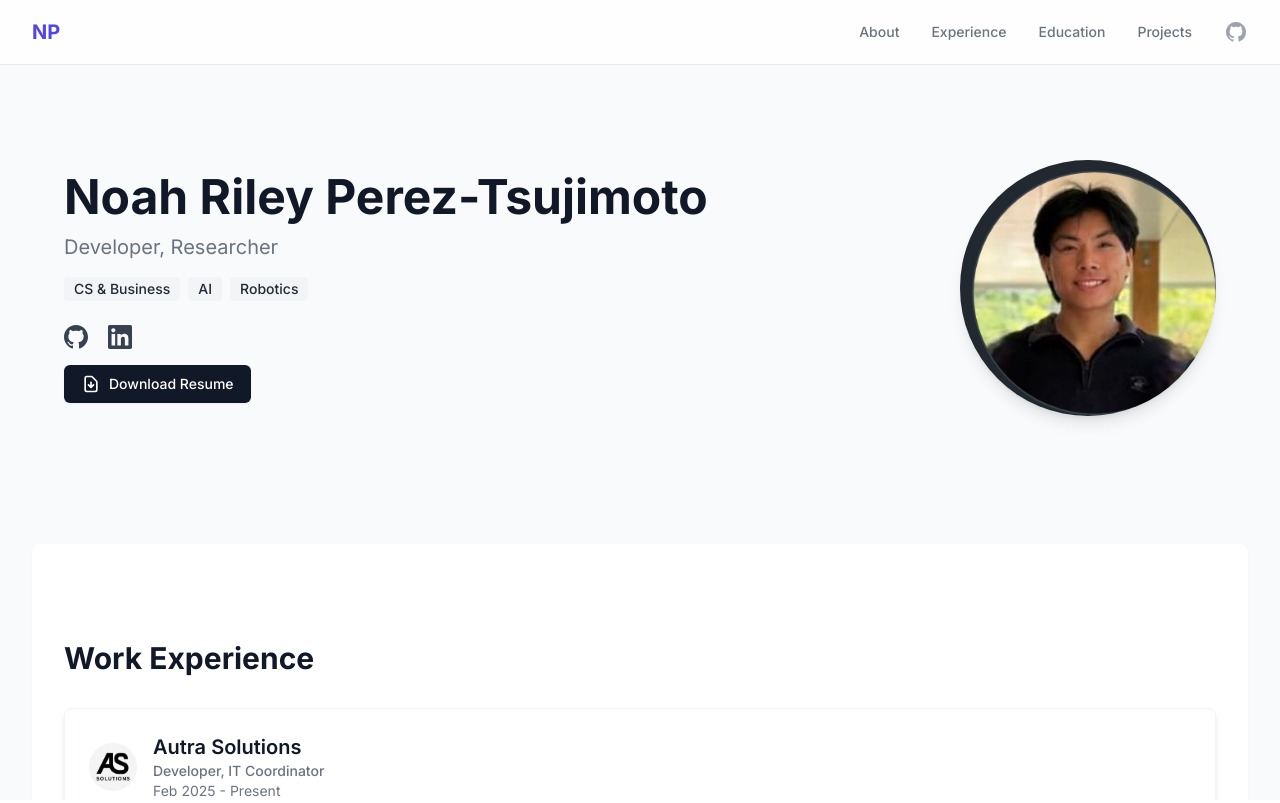
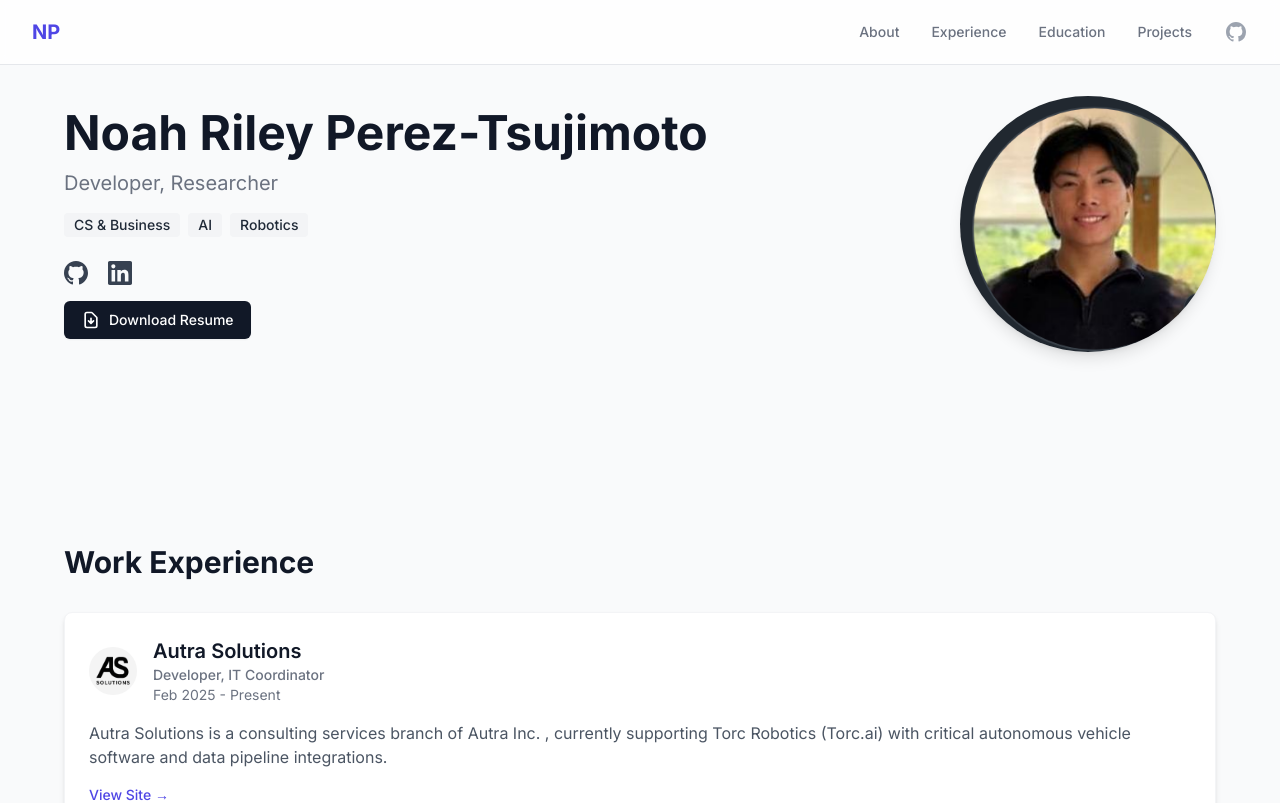
Before and after one commit to nrileyperez/me, a React (Vite) app: page / in a window 1280 px wide. Shown: the top 803 px of the page. Built offline with nearby package versions, Linux system fonts and the light colour scheme.

Commit message:
fix: simplify configuration for better reliability

```diff
--- a/index.html
+++ b/index.html
@@ -3,17 +3,12 @@
   <head>
     <meta charset="UTF-8" />
     <link rel="icon" type="image/svg+xml" href="favicon.svg" />
-    <meta name="viewport" content="width=device-width, initial-scale=1.0, viewport-fit=cover" />
-    <meta name="theme-color" content="#ffffff" />
-    <meta name="mobile-web-app-capable" content="yes" />
-    <meta name="apple-mobile-web-app-capable" content="yes" />
-    <meta name="apple-mobile-web-app-status-bar-style" content="default" />
+    <meta name="viewport" content="width=device-width, initial-scale=1.0" />
     <title>Noah Riley Perez-Tsujimoto - Portfolio</title>
-    <meta name="description" content="Portfolio website of Noah Riley Perez-Tsujimoto - Developer, Researcher" />
     <link href="https://fonts.googleapis.com/css2?family=Inter:wght@300;400;500;600;700&display=swap" rel="stylesheet">
   </head>
   <body>
     <div id="root"></div>
-    <script type="module" src="./src/main.tsx"></script>
+    <script type="module" src="/src/main.tsx"></script>
   </body>
 </html>
--- a/src/App.tsx
+++ b/src/App.tsx
@@ -7,18 +7,14 @@ import { portfolioData } from './data/portfolio'
 
 function App() {
   return (
-    <div className="min-h-screen bg-gray-50 overflow-x-hidden">
+    <div className="min-h-screen bg-gray-50">
       <Navbar />
-      <main className="pt-16 w-full max-w-7xl mx-auto px-4 sm:px-6 lg:px-8">
+      <div className="max-w-7xl mx-auto px-4 sm:px-6 lg:px-8">
         <Hero data={portfolioData.personal} />
-        <div className="bg-white rounded-lg shadow-sm my-8">
-          <WorkExperience data={portfolioData.workExperience} />
-        </div>
+        <WorkExperience data={portfolioData.workExperience} />
         <Education data={portfolioData.education} />
-        <div className="bg-white rounded-lg shadow-sm my-8">
-          <Projects data={portfolioData.projects} />
-        </div>
-      </main>
+        <Projects data={portfolioData.projects} />
+      </div>
     </div>
   )
 }
--- a/src/index.css
+++ b/src/index.css
@@ -1,28 +1,14 @@
-@import url('https://fonts.googleapis.com/css2?family=Inter:wght@300;400;500;600;700&display=swap');
-
 @tailwind base;
 @tailwind components;
 @tailwind utilities;
 
-* {
+body {
   margin: 0;
-  padding: 0;
-  box-sizing: border-box;
-  -webkit-font-smoothing: antialiased;
-  -moz-osx-font-smoothing: grayscale;
-}
-
-html, body {
-  height: 100%;
-  width: 100%;
-  overflow-x: hidden;
-  position: relative;
+  font-family: 'Inter', sans-serif;
 }
 
 #root {
-  min-height: 100%;
-  display: flex;
-  flex-direction: column;
+  min-height: 100vh;
 }
 
 /* Mobile-first responsive design */
--- a/vite.config.ts
+++ b/vite.config.ts
@@ -5,20 +5,6 @@ export default defineConfig({
   plugins: [react()],
   base: '/me/',
   build: {
-    outDir: 'dist',
-    assetsDir: 'assets',
-    rollupOptions: {
-      output: {
-        entryFileNames: `assets/[name].[hash].js`,
-        chunkFileNames: `assets/[name].[hash].js`,
-        assetFileNames: `assets/[name].[hash].[ext]`
-      }
-    },
-    sourcemap: true,
-    target: 'esnext',
-    minify: 'esbuild'
-  },
-  server: {
-    port: 3000
+    outDir: 'dist'
   }
 })
```
